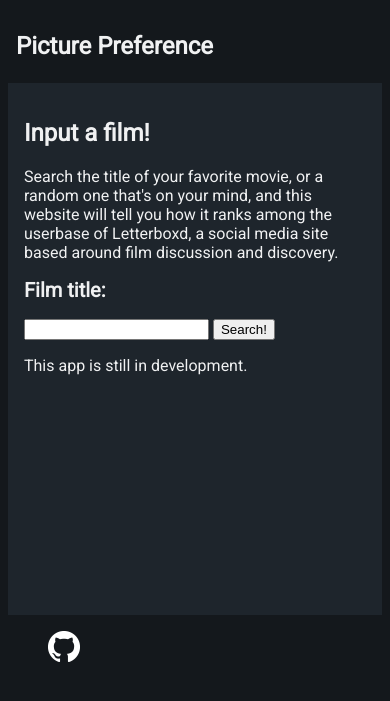
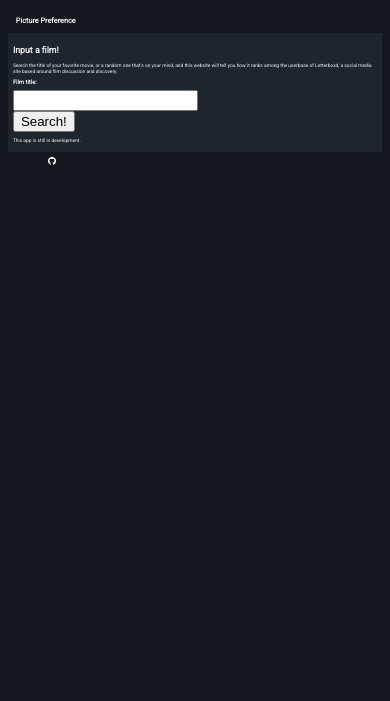
Before and after one commit to nelauria/picture_preference, a Flask app: page / in a window 390 px wide. Shown: the top 701 px of the page. Run offline with Flask 2, Linux system fonts and the light colour scheme.

Commit message:
mobile friendly

```diff
--- a/picture_preference/static/style.css
+++ b/picture_preference/static/style.css
@@ -5,25 +5,28 @@
     zoom: 1.0;
 }
 
-html { color: #f0f1f2; font-family: 'Roboto'; }
+html { color: #f0f1f2; font-family: 'Roboto'; font-size: 1.25vw}
 
-body { background: #14181c; }
+header { font-size: 1.25vw; }
+header h1 { font-size: 2.25vw }
+
+body { background: #14181c; height: 100%; }
 
 a:link { color: #9ab; }
 a:visited { color: #40bcf4; }
 
 nav {
-    display: flex; align-items: center; padding: 0 0.5rem;
-    width: auto; height: 75px;
+    display: flex; align-items: center; padding: 2vw;
+    width: 95%; height: 12.5%;
 }
 nav h1 { flex: auto; margin: 0; }
 
 .content {
-    background: #1e252c; height: 500px; padding: 1rem;
+    background: #1e252c; height: 90%; padding: 1rem;
 }
-.content h2 { font-size: 1.25rem}
+.content h2 { font-size: 1.5vw}
 .content form {
-    margin: 1em 0;
+    margin: 1em 0; width: 20%; height: auto;
 }
 
 .stats {
@@ -31,12 +34,13 @@ nav h1 { flex: auto; margin: 0; }
     display: flex; margin: auto;
 }
 .stats > div {
-    width: 250px; height: 250px; background: #adedff; padding: 1.75rem 0.25rem 0.5rem 0.5rem;
+    width: 30%; height: 30%; background: #adedff; padding: 1.75rem 0.25rem 0.5rem 0.5rem;
     margin: 10px; vertical-align: middle;
 }
-.stats h1 { font-size: 3rem }
+.stats h1 { font-size: 2.5vw }
 
 footer {
-    width: 100%; height: 20px; background: #14181c;
+    width: 100%; height: 10%; background: #14181c;
 }
 footer ul { list-style: none; }
+footer .github-logo { width: 2vw; height: auto; }
--- a/picture_preference/templates/base.html
+++ b/picture_preference/templates/base.html
@@ -22,7 +22,7 @@
     <footer>
         <ul>
             <li><a href="https://github.com/nelauria/picture_preference">
-                <img src="/static/GitHub-Mark-Light-32px.png" alt="Github">
+                <img src="/static/GitHub-Mark-Light-32px.png" alt="Github" class="github-logo">
             </a></li>
         </ul>
     </footer>
```
Also changed, not shown: picture_preference/templates/results.html (line endings or trailing spaces).
